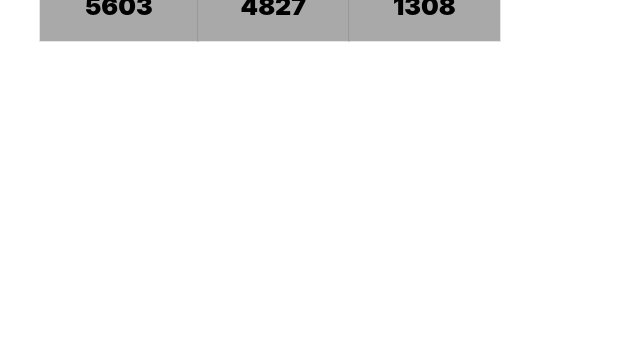
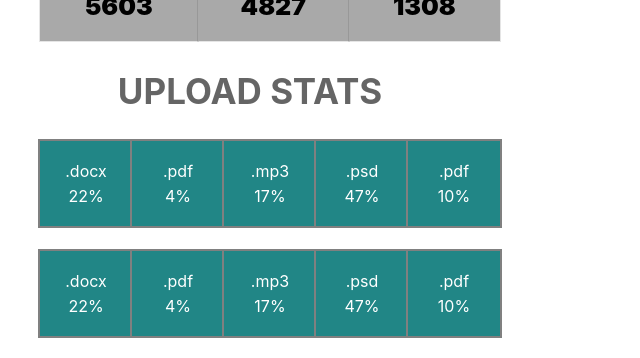
Before and after one commit to TetianaChernenko/goit-react-hw-01-components, a React (Create React App) app: page / in a window 1280 px wide. Shown: the part 527-885 px from the top of the page, without its empty margins (0-640 px from the left). Before the commit the page ends 800 px from the top, so only its background shows below. Built offline with nearby package versions, Linux system fonts and the light colour scheme.

Commit message:
Statistics

```diff
--- a/src/components/App.jsx
+++ b/src/components/App.jsx
@@ -1,5 +1,7 @@
 import { Profile } from "components/Profile/Profile";
+import { Statistics } from "components/Statistics/Statistics";
 import user from "data/user.json";
+import data from "data/data.json";
 
 export const App = () => {
   return (
@@ -11,6 +13,8 @@
         avatar={user.avatar}
         stats={user.stats}
       />
+      <Statistics title="Upload stats" stats={data} />
+      <Statistics stats={data} />
     </div>
   );
 };
--- a/src/components/Profile/Profile.jsx
+++ b/src/components/Profile/Profile.jsx
@@ -1,5 +1,5 @@
 import PropTypes from "prop-types";
-import css from "./Profile.module.css"
+import css from "./Profile.module.css";
 
 
 export const Profile = ({ username, tag, location, avatar, stats }) => {
--- /dev/null
+++ b/src/components/Statistics/Statistics.jsx
@@ -0,0 +1,31 @@
+import PropTypes from "prop-types";
+import css from "./Statistics.module.css";
+
+export const Statistics = ({ title, stats }) => {
+    return (
+        <section className={css.statistics}>
+            { title && <h2 className={css.title}>{title}</h2>}
+
+            <ul className={css.statList}>
+                {stats.map(({ id, label, percentage }) => {
+                    return (<li key={id} length={stats.length} className={css.item}>
+                        <span className={css.label}>{label}</span>
+                        <span className={css.percentage}>{percentage}%</span>
+                    </li>);
+                })
+            }
+            </ul>
+        </section>
+    );
+};
+
+Statistics.propTypes = {
+    title: PropTypes.string,
+    stats: PropTypes.arrayOf(
+        PropTypes.shape({
+            id: PropTypes.string.isRequired,
+            label: PropTypes.string.isRequired,
+            percentage: PropTypes.number.isRequired
+        })
+    )
+};
--- /dev/null
+++ b/src/components/Statistics/Statistics.module.css
@@ -0,0 +1,32 @@
+.statistics {
+    width: 500px;
+    background-color: #fff;
+    border-radius: 4px;
+    margin-bottom: 25px;
+}
+
+.title {
+    font-weight: 700;
+    font-size: 35px;
+    opacity: 0.6;
+    text-align: center;
+    text-transform: uppercase;
+}
+
+.statList {
+    display: flex;
+}
+
+.item {
+    display: flex;
+    flex-direction: column;
+    align-items: center;
+    text-align: center;
+    justify-content: center;
+    gap: 5px;
+    outline: 2px solid grey;
+    flex-basis: calc(100%/5);
+    color: #fff;
+    background-color: rgb(33, 134, 134);
+    padding: 20px 20px;
+}
--- /dev/null
+++ b/src/data/data.json
@@ -0,0 +1,7 @@
+[
+  { "id": "id-1", "label": ".docx", "percentage": 22 },
+  { "id": "id-2", "label": ".pdf", "percentage": 4 },
+  { "id": "id-3", "label": ".mp3", "percentage": 17 },
+  { "id": "id-4", "label": ".psd", "percentage": 47 },
+  { "id": "id-5", "label": ".pdf", "percentage": 10 }
+]
```
